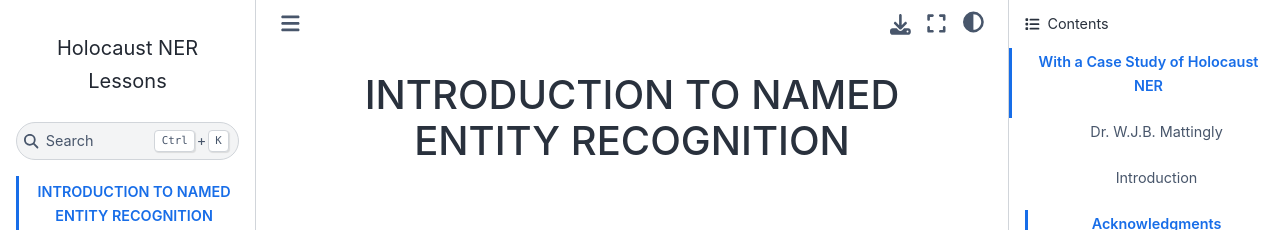
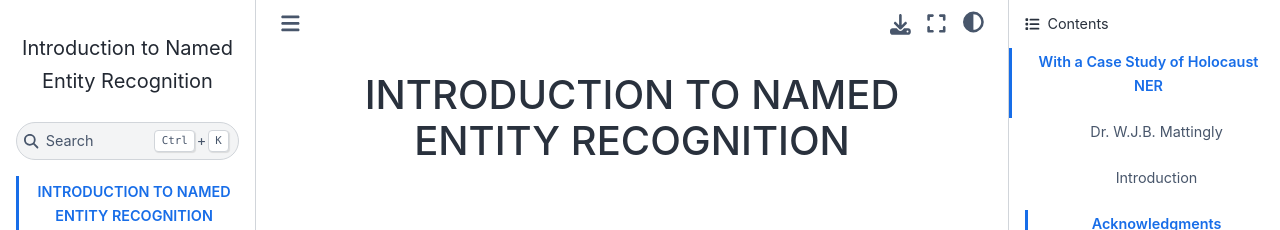
Before and after one commit to wjbmattingly/holocaust_ner_lessons, a Jupyter Book: the page built from intro.md, in a window 1280 px wide. Shown: the top 230 px of the page. Built offline with Jupyter Book 1.0.4 settings and Sphinx 7.4.7 and the Sphinx Book theme 1.1.4, drawn with Linux system fonts in a browser that asks for light colours.

Commit message:
Update _config.yml

```diff
--- a/_config.yml
+++ b/_config.yml
@@ -1,5 +1,5 @@
 # Book settings
-title: Holocaust NER Lessons
+title: Introduction to Named Entity Recognition
 author: William Mattingly
 execute:
   execute_notebooks: 'off'
```
